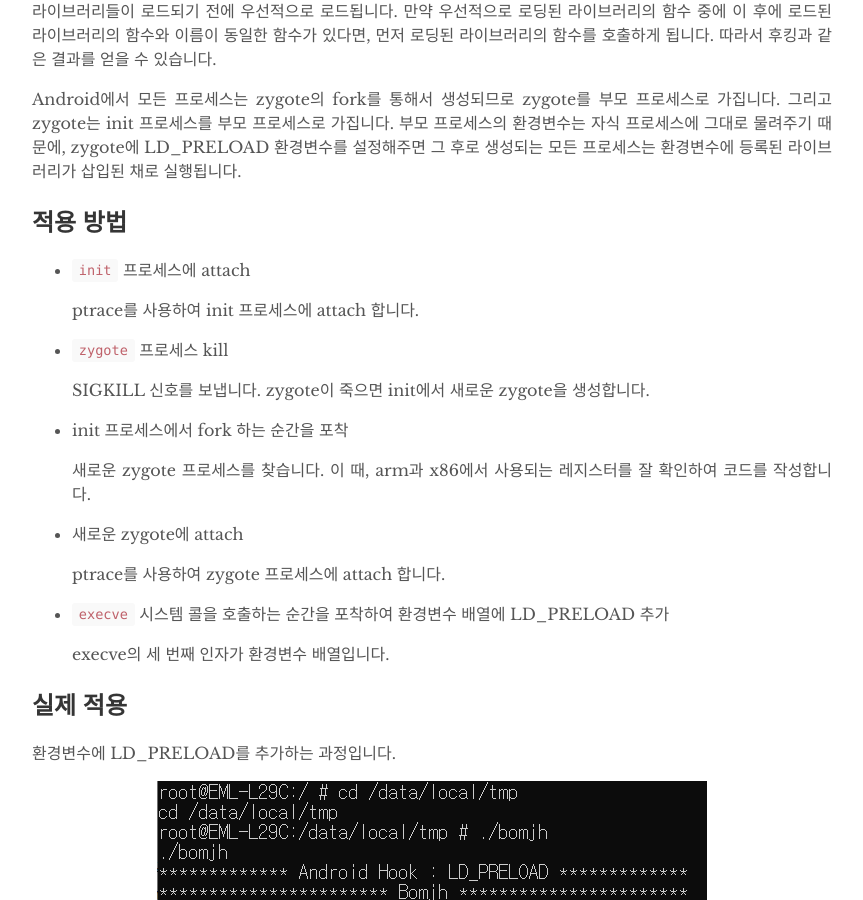
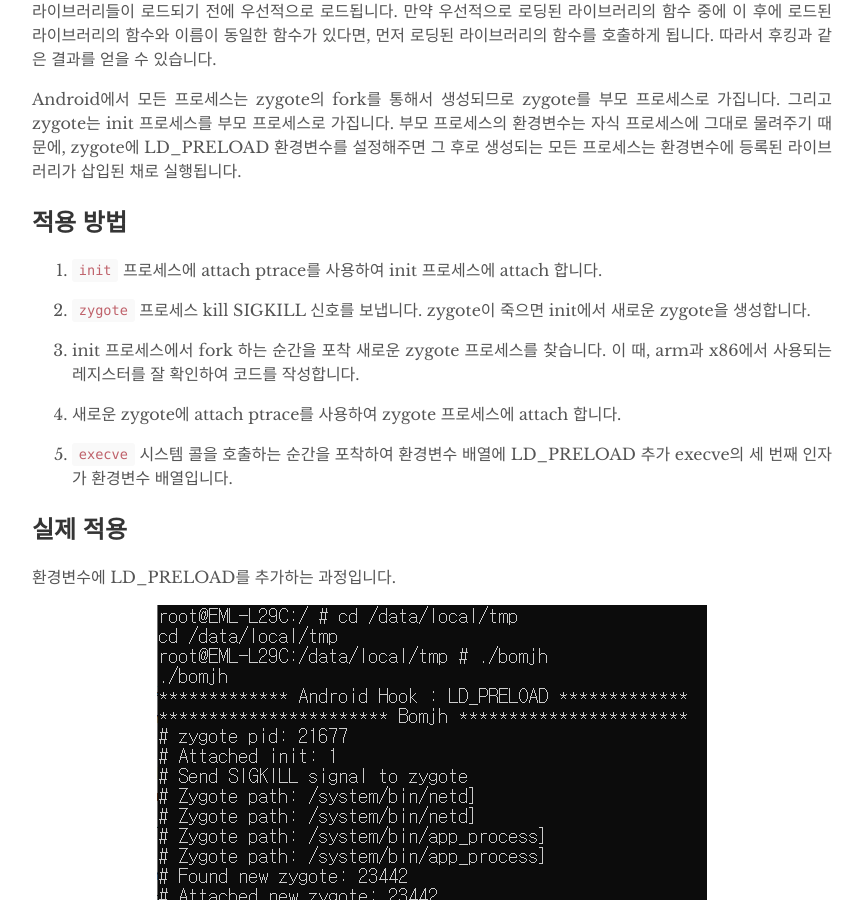
Before and after one commit to bomjh/bomjh.github.io, a Jekyll site: the page built from _posts/2019-07-24-android-hook-ldpreload.md, in a window 1280 px wide and 900 px high, scrolled down 416 px. Shown: the whole window, without its empty margins (208-1071 px from the left). Built offline with Jekyll 4.4.1, drawn with Linux system fonts in a browser that asks for light colours; part of the change alters nothing that is shown.

Commit message:
first commit

```diff
--- a/_posts/2019-07-24-android-hook-ldpreload.md
+++ b/_posts/2019-07-24-android-hook-ldpreload.md
@@ -12,24 +12,19 @@ Android에서 모든 프로세스는 zygote의 fork를 통해서 생성되므로
 
 ## 적용 방법
 
-* `init` 프로세스에 attach
-
+1. `init` 프로세스에 attach
     ptrace를 사용하여 init 프로세스에 attach 합니다.
 
-* `zygote` 프로세스 kill
-
+2. `zygote` 프로세스 kill
     SIGKILL 신호를 보냅니다. zygote이 죽으면 init에서 새로운 zygote을 생성합니다.
 
-* init 프로세스에서 fork 하는 순간을 포착
-
+3. init 프로세스에서 fork 하는 순간을 포착
     새로운 zygote 프로세스를 찾습니다. 이 때, arm과 x86에서 사용되는 레지스터를 잘 확인하여 코드를 작성합니다.
 
-* 새로운 zygote에 attach
-
+4. 새로운 zygote에 attach
     ptrace를 사용하여 zygote 프로세스에 attach 합니다.
 
-* `execve` 시스템 콜을 호출하는 순간을 포착하여 환경변수 배열에 LD_PRELOAD 추가
-
+5. `execve` 시스템 콜을 호출하는 순간을 포착하여 환경변수 배열에 LD_PRELOAD 추가
     execve의 세 번째 인자가 환경변수 배열입니다.
 
 ## 실제 적용
```
